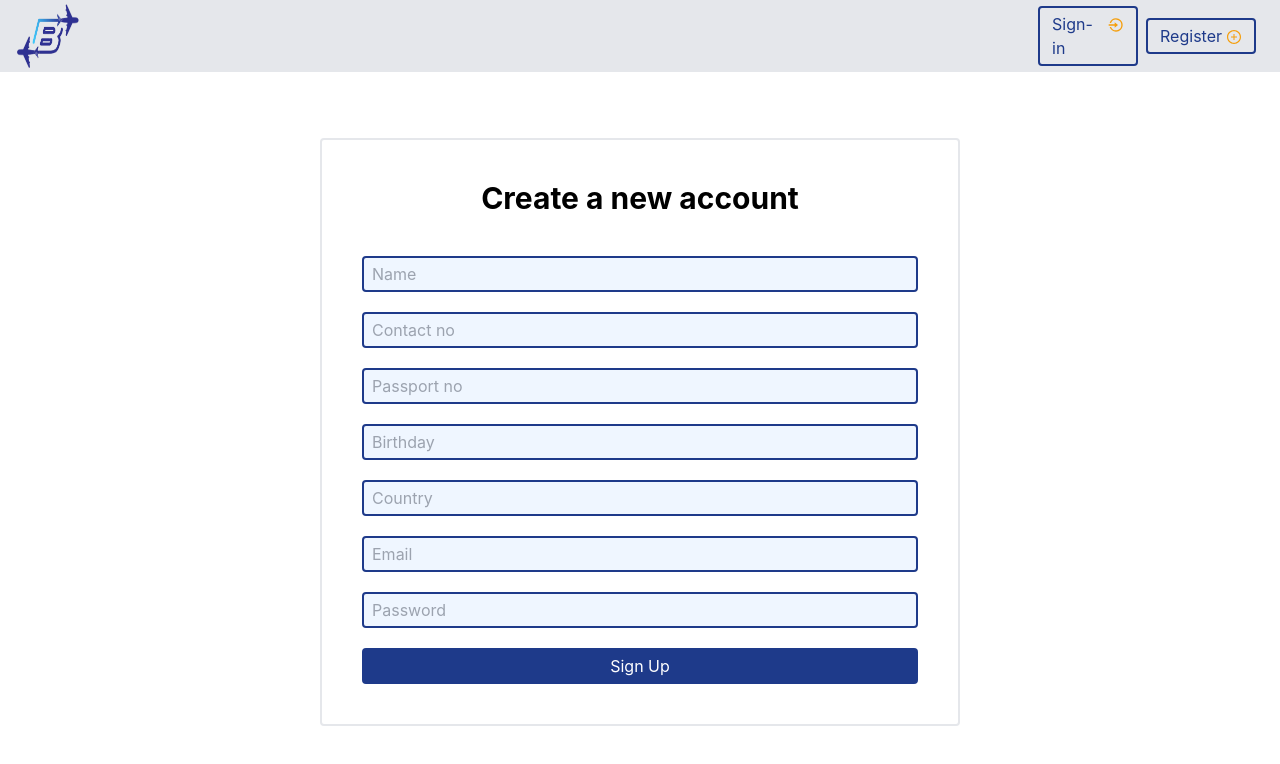
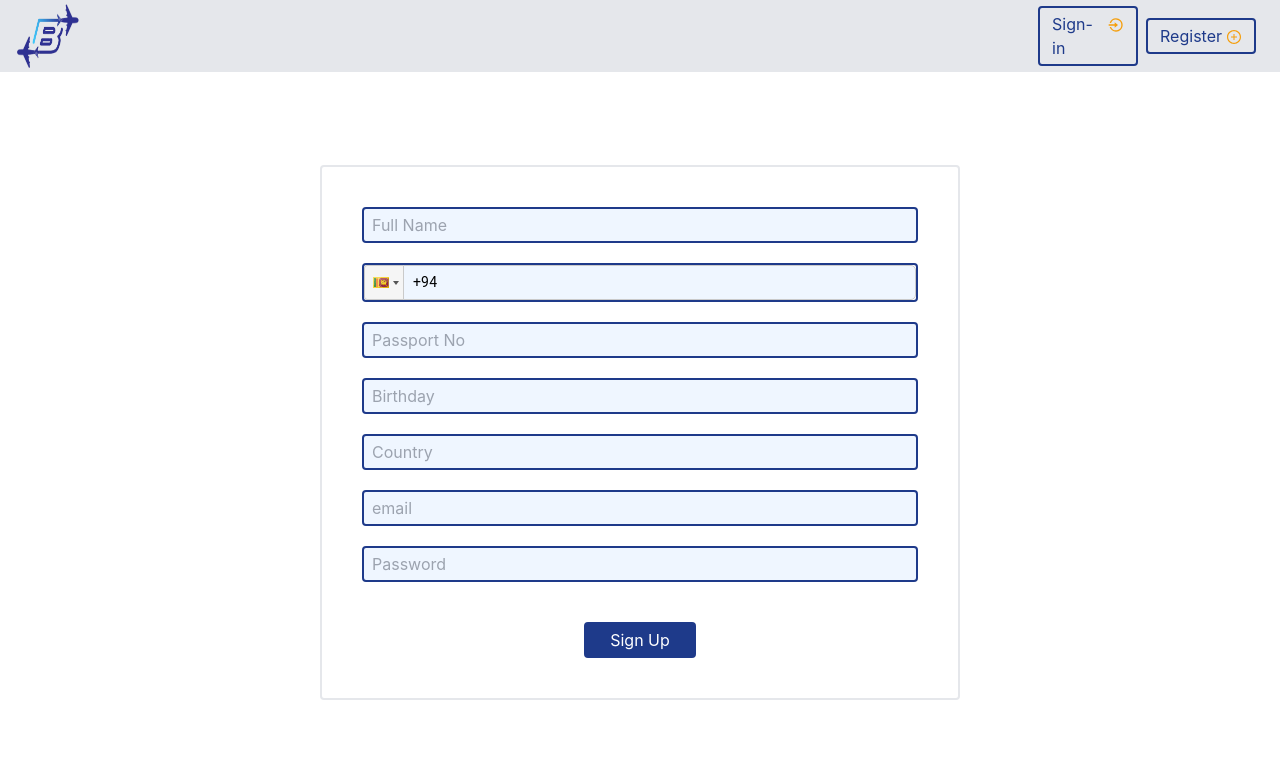
Before and after one commit to kasun7153/B-Airways-frontend, a React (Create React App) app: page /signup in a window 1280 px wide. Shown: the top 764 px of the page. Built offline with nearby package versions, Linux system fonts and the light colour scheme; no server answers.

Commit message:
SignUp Validation

```diff
--- a/package.json
+++ b/package.json
@@ -10,19 +10,23 @@
     "@testing-library/user-event": "^12.6.0",
     "autoprefixer": "^9.8.6",
     "axios": "^0.21.1",
+    "formik": "^2.2.6",
     "moment": "^2.29.1",
     "postcss": "^7.0.35",
     "react": "^17.0.1",
     "react-dom": "^17.0.1",
     "react-icons": "^4.1.0",
     "react-modal": "^3.12.1",
+    "react-phone-input-2": "^2.13.9",
+    "react-phone-number-input": "^3.1.15",
     "react-router-dom": "^5.2.0",
     "react-scripts": "4.0.1",
     "react-spinners": "^0.10.4",
     "react-table": "^7.6.3",
     "react-toastify": "^6.2.0",
     "tailwindcss": "npm:@tailwindcss/postcss7-compat@^2.0.2",
-    "web-vitals": "^0.2.4"
+    "web-vitals": "^0.2.4",
+    "yup": "^0.32.9"
   },
   "scripts": {
     "start": "craco start ",
--- a/src/pages/SignUp.js
+++ b/src/pages/SignUp.js
@@ -5,6 +5,13 @@ import { ToastContainer, toast } from 'react-toastify';
 import 'react-toastify/dist/ReactToastify.css';
 import PulseLoader from "react-spinners/PulseLoader";
 import moment from 'moment';
+import {Formik,Form} from "formik"
+import TextField from './TextField';
+import * as Yup from 'yup';
+
+
+import PhoneInput from 'react-phone-input-2'
+import 'react-phone-input-2/lib/style.css'
 
 class SignUp extends Component {
     constructor(props) {
@@ -12,22 +19,16 @@ class SignUp extends Component {
 
         this.state = {
             loading:false,
-             formdata:{
-                name:"",
-                email:"",
-                birthday:"",
-                contact_no:"",
-                passport_no:"",
-                country:"",
-                password:"",
+            value:"",
+            contact_no:""
+        }
 
-             }
-        }
     }
 
-    signUp=()=>{
+    signUp=(values)=>{
+        console.log({...values,contact_no:this.state.contact_no})
         this.setState({loading:true})
-        axiosGetInstance().post("/user/signup",this.state.formdata).then(res=>{
+        axiosGetInstance().post("/user/signup",values).then(res=>{
             this.setState({loading:false})
             if(res.data.sucess){
                 console.log(res.data.message)
@@ -52,62 +53,71 @@ class SignUp extends Component {
 
     }
 
-    changeInput=(name,e)=>{
-        switch(name){
-            case "name":
-
-                this.setState({formdata:{...this.state.formdata,name:e.target.value}})
-                break;
-            case "email":
-
-                this.setState({formdata:{...this.state.formdata,email:e.target.value}})
-                break;
-            case "birthday":
-
-                this.setState({formdata:{...this.state.formdata,birthday:e.target.value}})
-                break;
-            case "contact_no":
-
-                this.setState({formdata:{...this.state.formdata,contact_no:e.target.value}})
-                break;
-            case "passport_no":
-
-                this.setState({formdata:{...this.state.formdata,passport_no:e.target.value}})
-                break;
-            case "country":
-
-                this.setState({formdata:{...this.state.formdata,country:e.target.value}})
-                break;
-            case "password":
-
-                this.setState({formdata:{...this.state.formdata,password:e.target.value}})
-                break;
-            default:
-        }
-    }
-
     dateValue(date){
         return moment(date).format('YYYY-MM-DD')
     }
 
+
     render() {
+        const validate=Yup.object({
+            name:Yup.string().min(3,"Name should have min 3 characters").required("Required"),
+            passport_no:Yup.string().min(5,"Invalid Passport Number").required("Required"),
+            birthday:Yup.date("Invalid Date").required("Required"),
+            country:Yup.string().min(2,"Invalid Country name").required("Required"),
+            email: Yup.string().email("Email is invalid").required('Required'),
+            password:Yup.string().min(5,"Password should be more than 5 characters").max(15,"Password should be less than 15 characters").required("Required"),
+
+        })
+
         return (
 
-            <div className="flex flex-wrap content-center justify-center" style={{height:"90vh"}}>
-                <div className="text-center border-2 p-10 rounded" style={{ width: "50%" }}>
-                    <span className="font-bold block mb-10 text-3xl">Create a new account</span>
-                    <input onChange={(e)=>{this.changeInput("name",e)}} value={this.state.formdata.name} className="w-full py-1 px-2 rounded bg-blue-50 inline-block border-2 border-blue-900 mb-5" placeholder="Name" type="text"/>
-                    <input onChange={(e)=>{this.changeInput("contact_no",e)}} value={this.state.formdata.contact_no} className="w-full py-1 px-2 rounded bg-blue-50 inline-block border-2 border-blue-900 mb-5" placeholder="Contact no" type="text"/>
-                    <input onChange={(e)=>{this.changeInput("passport_no",e)}} value={this.state.formdata.passport_no} className="w-full py-1 px-2 rounded bg-blue-50 inline-block border-2 border-blue-900 mb-5" placeholder="Passport no" type="text"/>
-                    <input type="text" placeholder="Birthday" onFocus={(e) => e.target.type = 'date'} onChange={(e)=>{this.changeInput("birthday",e)}} value={this.state.formdata.birthday} className="w-full py-1 px-2 rounded bg-blue-50 inline-block border-2 border-blue-900 mb-5"  />
-                    <input onChange={(e)=>{this.changeInput("country",e)}} value={this.state.formdata.country} className="w-full py-1 px-2 rounded bg-blue-50 inline-block border-2 border-blue-900 mb-5" placeholder="Country" type="text"/>
-                    <input onChange={(e)=>{this.changeInput("email",e)}} value={this.state.formdata.email} className="w-full py-1 px-2 rounded bg-blue-50 inline-block border-2 border-blue-900 mb-5" placeholder="Email" type="text"/>
-                    <input onChange={(e)=>{this.changeInput("password",e)}} value={this.state.formdata.password} className="w-full py-1 px-2 rounded bg-blue-50 inline-block border-2 border-blue-900 mb-5" placeholder="Password" type="password"/><br/>
-                    <div onClick={this.signUp} className="rounded py-1 px-3 border-2 border-blue-900 bg-blue-900 text-white hover:shadow-2xl cursor-pointer"><PulseLoader color={"#FFFFFF"} loading={this.state.loading} size={5} />{!this.state.loading?"Sign Up":null}</div>
-                </div>
-                <ToastContainer />
-            </div>
+            <Formik
+                initialValues={{
+                    name:"",
+                    passport_no:"",
+                    birthday:"",
+                    country:"",
+                    email:"",
+                    password:""
+                }}
+                validationSchema={validate}
+                onSubmit={values=>{this.signUp(values)}}
+            >
+                {formik=>(
+                    <div className="flex flex-wrap content-center justify-center" style={{height:"90vh"}}>
+                        <div className="text-center border-2 p-10 rounded" style={{ width: "50%" }}>
+                        <Form>
+                            <TextField placeholder="Full Name" name="name" type="text"/>
 
+                            <div className="mb-5">
+                                <PhoneInput
+                                    country={"lk"}
+                                    fullWidth="true"
+                                    containerClass="border-2 border-blue-900 text-left rounded"
+                                    inputClass="bg-red-500 "
+                                    inputStyle={{width:"100%",background:"rgba(239, 246, 255, var(--tw-bg-opacity))"}}
+                                    placeholder="Contact Number"
+                                    value={this.state.contact_no}
+                                    name="contact_no"
+                                    enableSearch={true}
+                                    onChange={phone=>this.setState({contact_no:phone})}/>
+                            </div>
+
+                            <TextField placeholder="Passport No" name="passport_no" type="text"/>
+                            <TextField placeholder="Birthday" max={this.dateValue(new Date)} name="birthday" type="date"/>
+                            <TextField placeholder="Country" name="country" type="text"/>
+                            <TextField placeholder="email" name="email" type="text"/>
+                            <TextField placeholder="Password" name="password" type="password"/>
+
+                            <button type='submit' className="w-28 rounded py-1 px-3 border-2 border-blue-900 bg-blue-900 text-white hover:shadow-2xl cursor-pointer mt-5">
+                                <PulseLoader color={"#FFFFFF"} loading={this.state.loading} size={5} />{!this.state.loading?"Sign Up":null}
+                            </button>
+                        </Form>
+                        </div>
+                        <ToastContainer />
+                    </div>
+                )}
+            </Formik>
         )
     }
 }
--- /dev/null
+++ b/src/pages/TextField.js
@@ -0,0 +1,22 @@
+import React from 'react'
+import {ErrorMessage, useField} from "formik"
+
+
+function TextField({label,...props}) {
+    const [field,meta]=useField(props)
+
+    return (
+        <div className="mb-5">
+            {field.name==="birthday"?
+            <input {...field} {...props} type="text" placeholder="Birthday" onFocus={(e) => e.target.type = 'date'} className={`w-full py-1 px-2 rounded bg-blue-50 inline-block border-2 ${meta.touched && meta.error ?"border-red-500":"border-blue-900"}`}  />
+            :
+
+            <input {...field} {...props}
+            className={`w-full py-1 px-2 rounded bg-blue-50 inline-block border-2 ${meta.touched && meta.error ?"border-red-500":"border-blue-900"}`}/>}
+
+        <ErrorMessage name={field.name} component="div" className="text-red-500 text-left"/>
+        </div>
+    )
+}
+
+export default TextField
```
Also changed, not shown: 2 other files (tests, documents, lock files or other folders).
